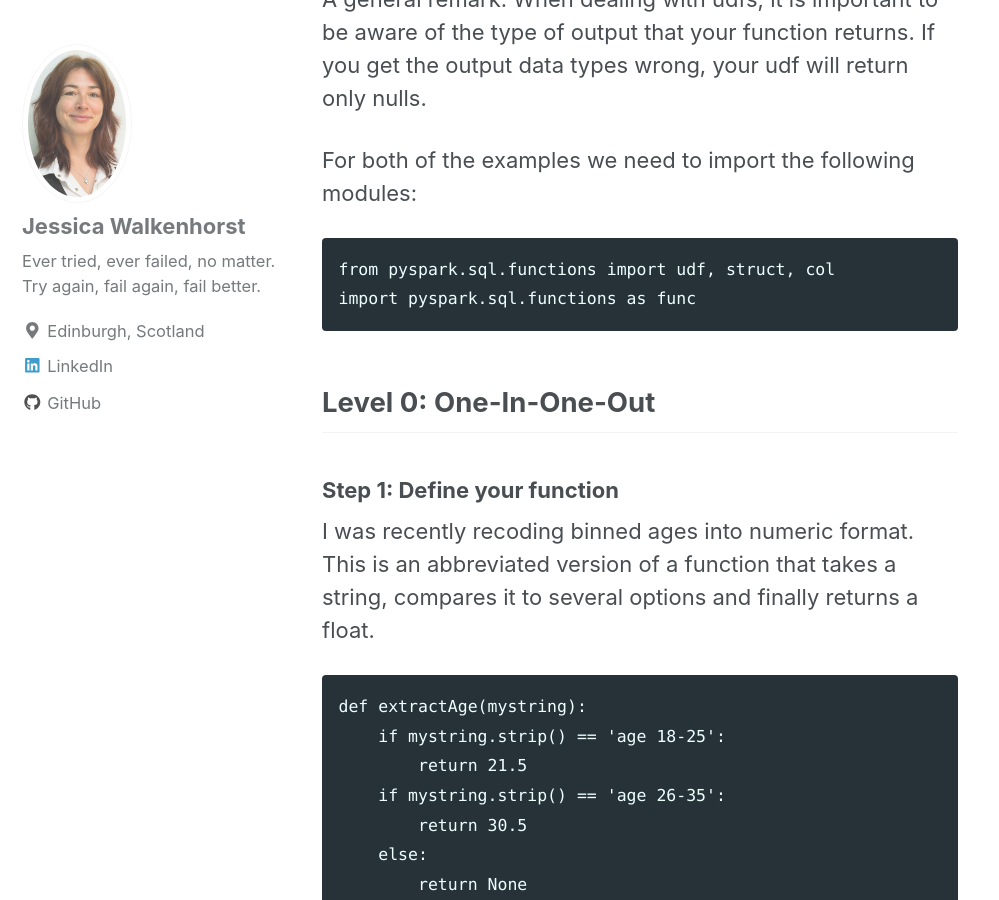
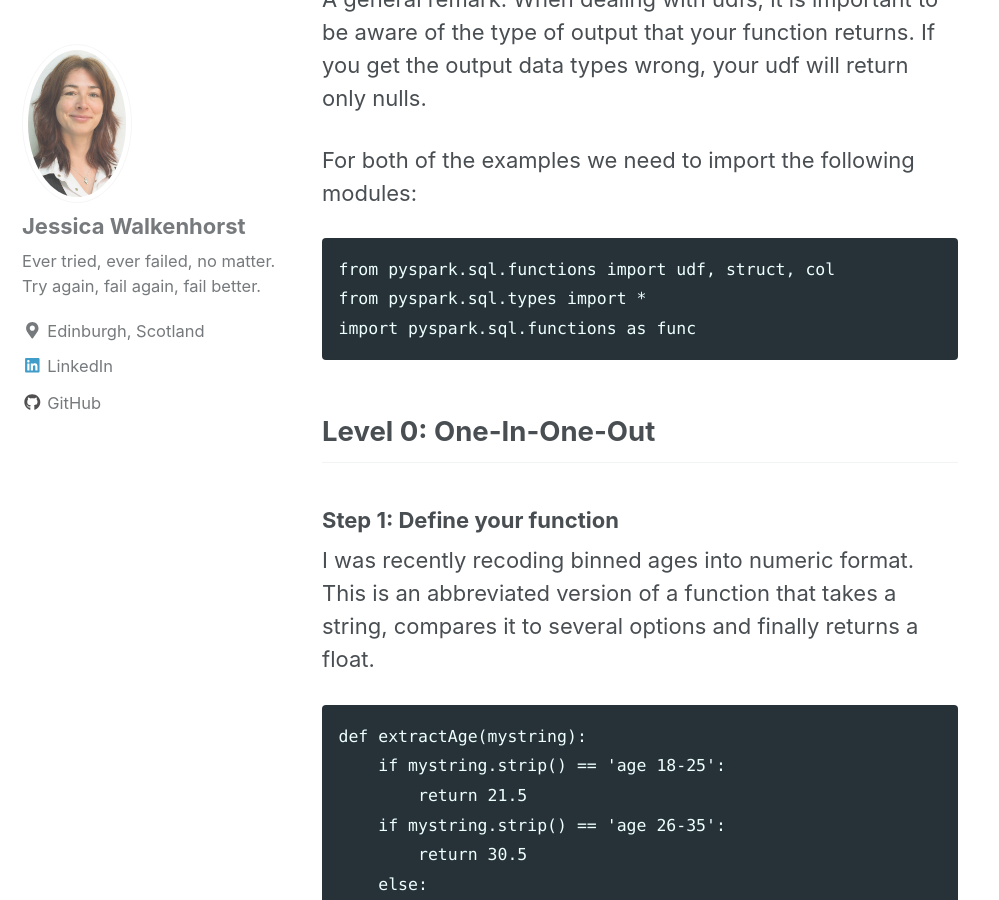
Before and after one commit to walkenho/walkenho.github.io, a Jekyll site: the page built from _posts/2019-02-07-how-to-convert-python-functions-into-pyspark-UDFs.md, in a window 1280 px wide and 900 px high, scrolled down 738 px. Shown: the whole window, without its empty margins (0-999 px from the left). Built offline with Jekyll 4.4.1, drawn with Linux system fonts in a browser that asks for light colours; nearby versions of some CDN libraries.

Commit message:
Update 2019-02-07-how-to-convert-python-functions-into-pyspark-UDFs.md
Added import statement for sql.types

````diff
--- a/_posts/2019-02-07-how-to-convert-python-functions-into-pyspark-UDFs.md
+++ b/_posts/2019-02-07-how-to-convert-python-functions-into-pyspark-UDFs.md
@@ -21,6 +21,7 @@ If you get the output data types wrong, your udf will return only nulls.
 For both of the examples we need to import the following modules:
 ```
 from pyspark.sql.functions import udf, struct, col
+from pyspark.sql.types import *
 import pyspark.sql.functions as func
 ```
 
````
